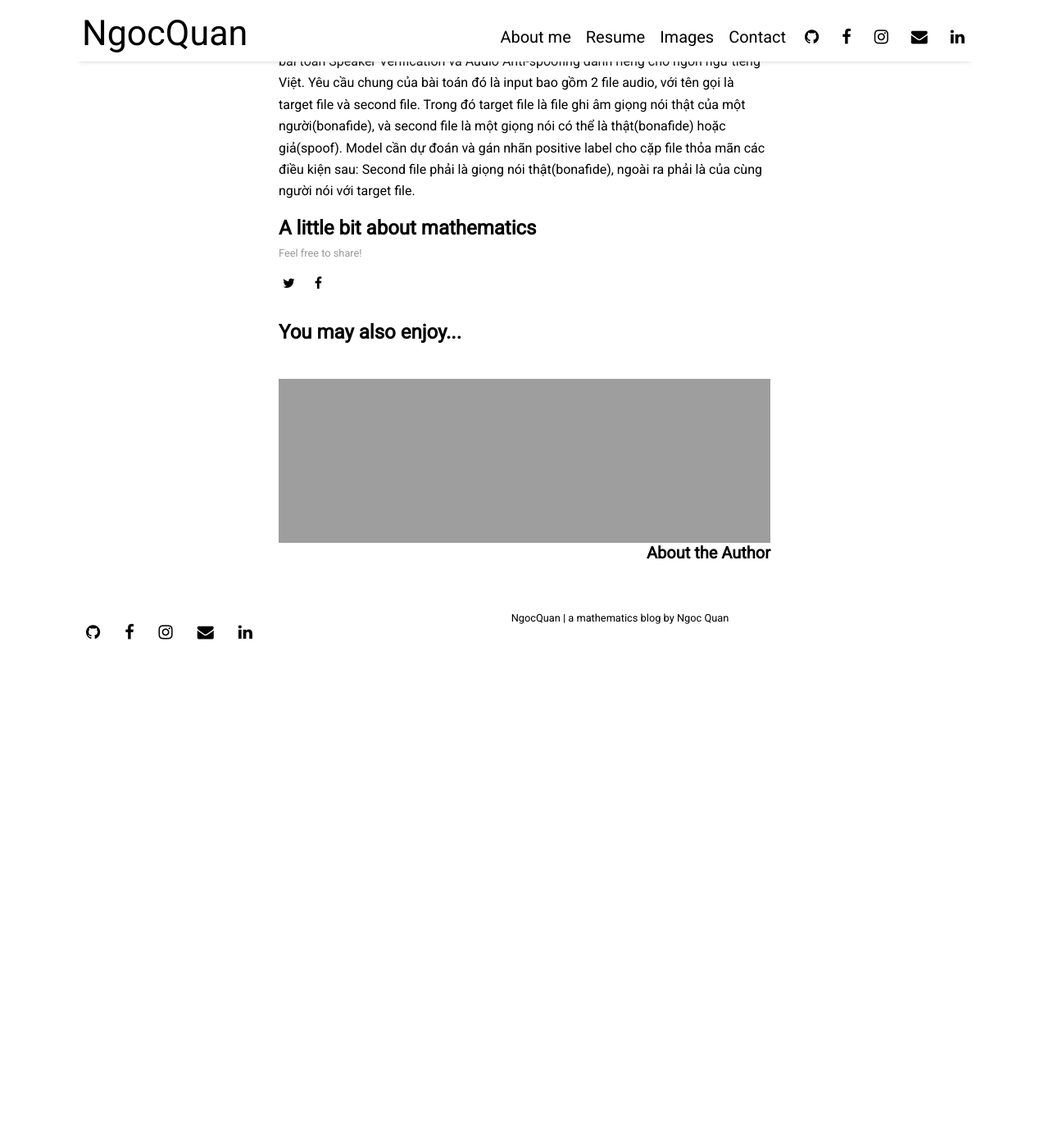
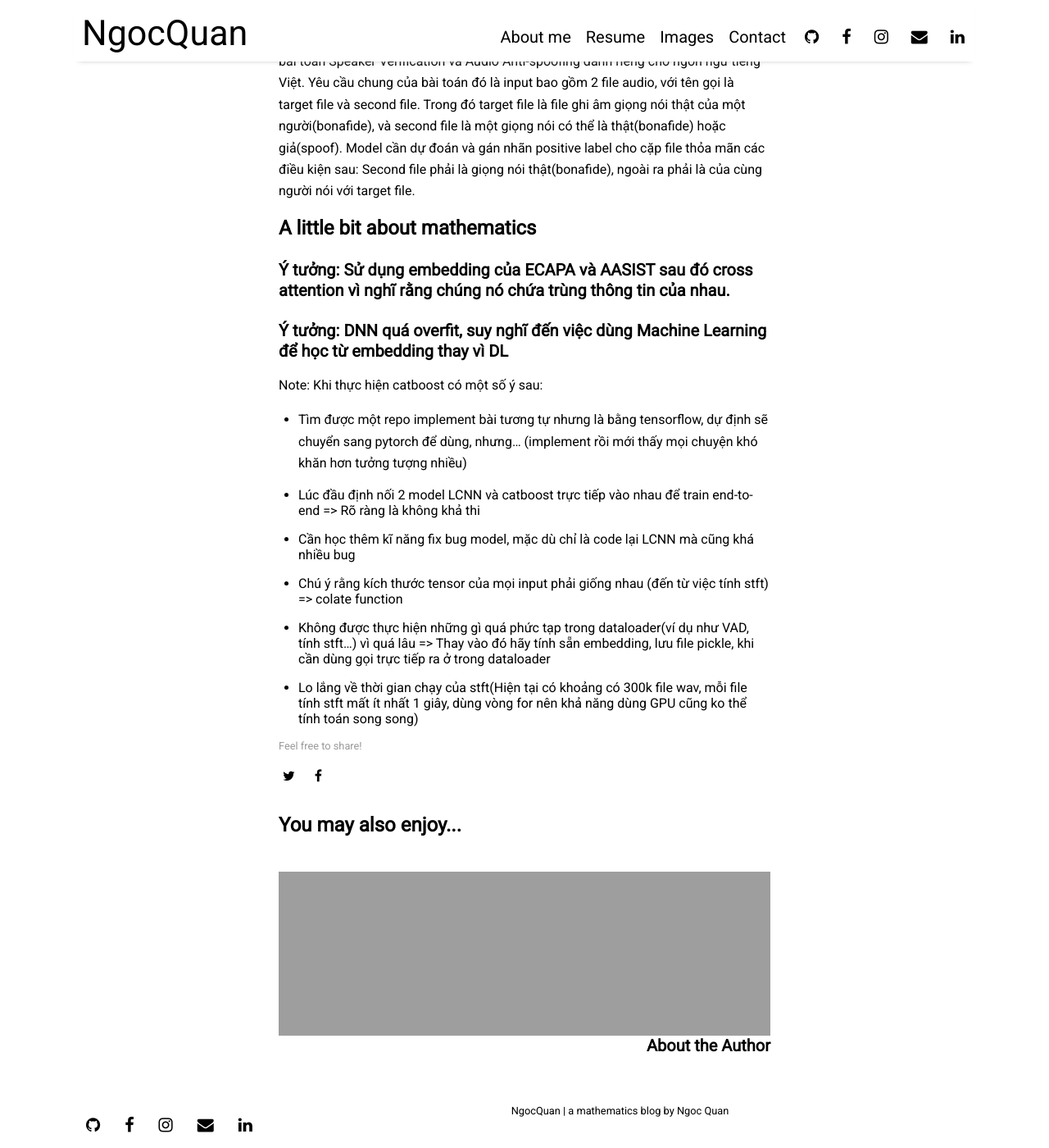
Before and after one commit to ngocquanctb/blog, a Jekyll site: the page built from _posts/2023-11-01-Vietnamese-Spoofing-Aware-Speaker-Verification-at-VLSP-2023.md, in a window 1280 px wide and 1400 px high, scrolled down 691 px. Shown: the whole window at 82% size. Built offline with Jekyll 4.4.1, drawn with Linux system fonts in a browser that asks for light colours; nearby versions of some CDN libraries; before the commit the page ends 1490 px from its top, so only the background shows below that.

Commit message:
10.11.2023

```diff
--- a/_posts/2023-11-01-Vietnamese-Spoofing-Aware-Speaker-Verification-at-VLSP-2023.md
+++ b/_posts/2023-11-01-Vietnamese-Spoofing-Aware-Speaker-Verification-at-VLSP-2023.md
@@ -11,3 +11,15 @@ katex: True
 Bài toán chúng tôi giải quyết thuộc cuộc thi VLSP 2023 năm nay, là kết hợp của hai bài toán Speaker Verification và Audio Anti-spoofing dành riêng cho ngôn ngữ tiếng Việt. Yêu cầu chung của bài toán đó là input bao gồm 2 file audio, với tên gọi là target file và second file. Trong đó target file là file ghi âm giọng nói thật của một người(bonafide), và second file là một giọng nói có thể là thật(bonafide) hoặc giả(spoof). Model cần dự đoán và gán nhãn positive label cho cặp file thỏa mãn các điều kiện sau: Second file phải là giọng nói thật(bonafide), ngoài ra phải là của cùng người nói với target file.
 
 ## A little bit about mathematics
+### Ý tưởng: Sử dụng embedding của ECAPA và AASIST sau đó cross attention vì nghĩ rằng chúng nó chứa trùng thông tin của nhau.
+
+### Ý tưởng: DNN quá overfit, suy nghĩ đến việc dùng Machine Learning để học từ embedding thay vì DL
+
+Note: Khi thực hiện catboost có một số ý sau:
++ Tìm được một repo implement bài tương tự nhưng là bằng tensorflow, dự định sẽ chuyển sang pytorch để dùng, nhưng... (implement rồi mới thấy mọi chuyện khó khăn hơn tưởng tượng nhiều)
+
++ Lúc đầu định nối 2 model LCNN và catboost trực tiếp vào nhau để train end-to-end => Rõ ràng là không khả thi
++ Cần học thêm kĩ năng fix bug model, mặc dù chỉ là code lại LCNN mà cũng khá nhiều bug
++ Chú ý rằng kích thước tensor của mọi input phải giống nhau (đến từ việc tính stft) => colate function
++ Không được thực hiện những gì quá phức tạp trong dataloader(ví dụ như VAD, tính stft...) vì quá lâu => Thay vào đó hãy tính sẵn embedding, lưu file pickle, khi cần dùng gọi trực tiếp ra ở trong dataloader
++ Lo lắng về thời gian chạy của stft(Hiện tại có khoảng có 300k file wav, mỗi file tính stft mất ít nhất 1 giây, dùng vòng for nên khả năng dùng GPU cũng ko thể tính toán song song)
```
